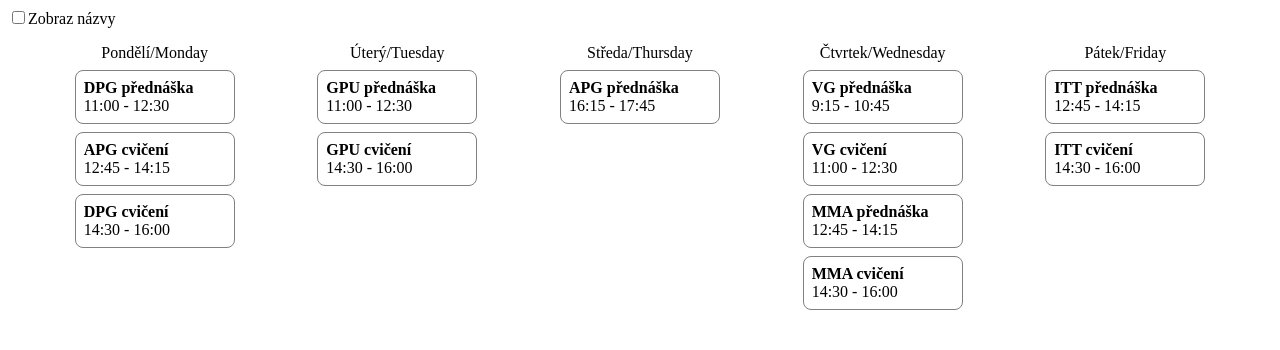
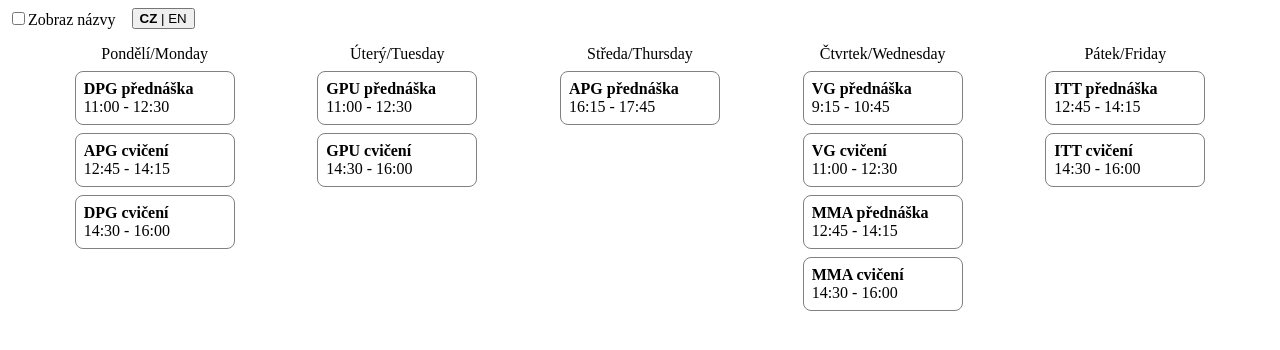
Before and after one commit to CodeWitchBella/codewitchbella.com-old, a Next.js app: page /rozvrh in a window 1280 px wide. Shown: the top 350 px of the page. Built offline with nearby package versions, Linux system fonts and the light colour scheme.

Commit message:
lang switcher

```diff
--- a/components/calendar-event.tsx
+++ b/components/calendar-event.tsx
@@ -15,13 +15,19 @@ export function CalEvent({
   children?: ReactNode
 }) {
   const ctx = useContext(eventContext)
+  const subject = ctx.subjects[title]
   return (
     <Event>
       <div css={{ fontWeight: 'bold' }}>
-        {title} {type === 'lecture' ? 'přednáška' : 'cvičení'}
+        {title}{' '}
+        {!ctx.czech ? type : type === 'lecture' ? 'přednáška' : 'cvičení'}
       </div>
       <div>{time}</div>
-      {ctx.showTitles ? <div>{ctx.names[title]}</div> : null}
+      {ctx.showTitles ? (
+        <div>
+          {ctx.czech ? subject?.name : subject?.enname ?? subject?.name ?? ''}
+        </div>
+      ) : null}
       {children}
     </Event>
   )
@@ -34,7 +40,10 @@ const Event = styled.div({
 })
 
 const eventContext = createContext({
-  names: {} as { [key: string]: string },
+  subjects: {} as {
+    [key: string]: { name: string; enname?: string } | undefined
+  },
   showTitles: false,
+  czech: true,
 })
 export const EventProvider = eventContext.Provider
--- a/pages/rozvrh.tsx
+++ b/pages/rozvrh.tsx
@@ -1,32 +1,57 @@
 /** @jsx jsx */
 import { jsx } from '@emotion/react'
 import styled from '@emotion/styled'
-import { useState } from 'react'
+import { useRouter } from 'next/dist/client/router'
+import { useCallback, useState } from 'react'
 import { CalEvent, EventProvider } from '../components/calendar-event'
 
 export default function FEL() {
   const [showTitles, setShowTitles] = useState(false)
+  const [english, toggleLang] = useEn()
   return (
     <EventProvider
       value={{
         showTitles,
-        names: {
-          DPG: 'Datové struktury počítačové grafiky',
-          APG: 'Algoritmy počítačové grafiky',
-          GPU: 'Obecné výpočty na grafických procesorech',
-          VG: 'Výpočetní geometrie',
-          MMA: 'Multimédia a počítačová animace',
-          ITT: 'Intermediální tvorba a technologie',
+        czech: !english,
+        subjects: {
+          DPG: {
+            name: 'Datové struktury počítačové grafiky',
+            enname: 'Data Structures for Computer Graphics',
+          },
+          APG: {
+            name: 'Algoritmy počítačové grafiky',
+            enname: 'Algorithms of Computer Graphics',
+          },
+          GPU: {
+            name: 'Obecné výpočty na grafických procesorech',
+            enname: 'General-Purpose Computing on GPU',
+          },
+          VG: { name: 'Výpočetní geometrie', enname: 'Computational Geometry' },
+          MMA: {
+            name: 'Multimédia a počítačová animace',
+            enname: 'Multimedia and Computer Animation',
+          },
+          ITT: {
+            name: 'Intermediální tvorba a technologie I',
+            enname: 'Applied Multimedia and Technology I',
+          },
         },
       }}
     >
+      <div css={{ display: 'flex', gap: '1rem', alignItems: 'center' }}>
         <label>
           <input
             type="checkbox"
             onChange={(evt) => setShowTitles(evt.target.checked)}
+            css={{ paddingInlineEnd: '.5rem' }}
           />
           Zobraz názvy
         </label>
+        <button onClick={() => toggleLang()} type="button">
+          <span css={english ? {} : { fontWeight: 'bold' }}>CZ</span> |{' '}
+          <span css={english ? { fontWeight: 'bold' } : {}}>EN</span>
+        </button>
+      </div>
       <Week>
         <Day>
           <DayTitle>Pondělí/Monday</DayTitle>
@@ -83,3 +108,17 @@ const Day = styled.div({
 const DayTitle = styled.div({
   alignSelf: 'center',
 })
+
+function useEn() {
+  const router = useRouter()
+
+  const current = router.query.lang === 'en'
+  return [
+    current,
+    useCallback(() => {
+      const q = { ...router.query, lang: 'en' as 'en' | undefined }
+      if (current) delete q.lang
+      router.replace({ query: q })
+    }, [current, router]),
+  ] as const
+}
```
Lines whose indentation alone changed are shown as unchanged.
